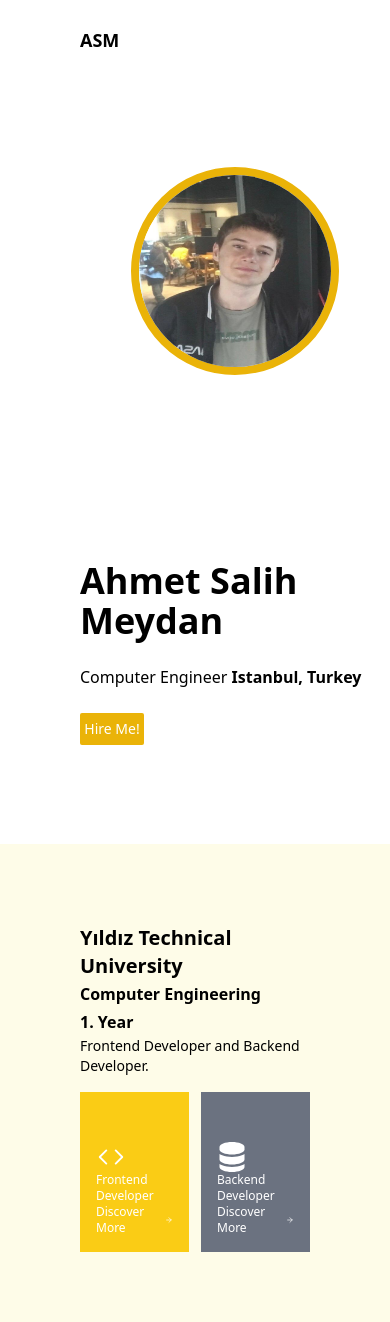
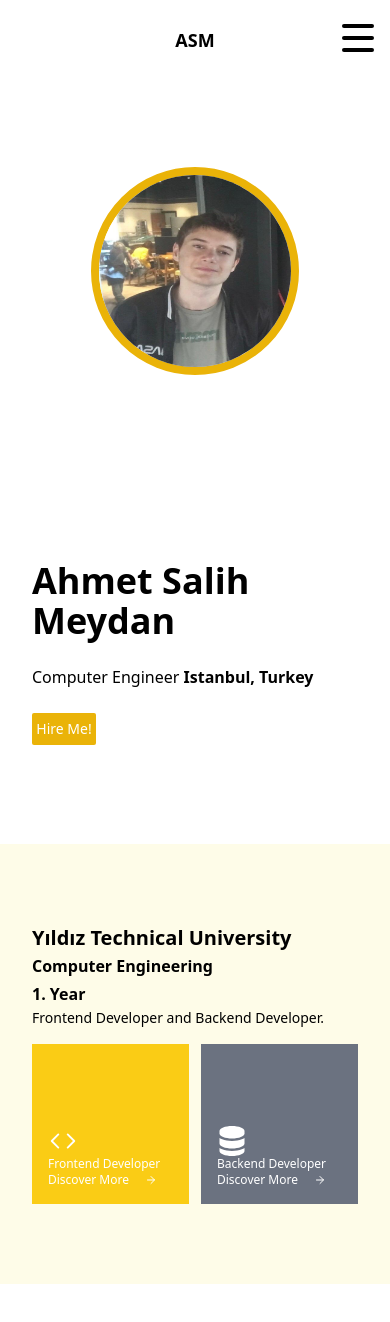
Before and after one commit to asmeydan/portfolio, a Next.js app: page / in a window 390 px wide. Shown: the top 1322 px of the page. After the commit the page ends 1284 px from the top, so only its background shows below. Built offline with nearby package versions, Linux system fonts and the light colour scheme.

Commit message:
responsive navbar

```diff
--- a/components/Cover.js
+++ b/components/Cover.js
@@ -5,7 +5,7 @@ import Image from "next/image";
 
 const Cover = () => {
   return (
-    <div className=" pl-20 bg-white height-screen flex flex-col-reverse md:flex-row">
+    <div className=" px-8 md:px-20 bg-white height-screen flex flex-col-reverse md:flex-row">
       <div className=" flex-1 flex justify-center flex-col gap-6">
         <h1 className=" text-4xl font-bold">Ahmet Salih Meydan</h1>
         <p>
--- a/components/Information.js
+++ b/components/Information.js
@@ -5,7 +5,7 @@ import { BsServer } from "react-icons/bs";
 
 const Skills = () => {
   return (
-    <div className=" p-20 flex flex-col md:flex-row justify-between">
+    <div className=" px-8 py-20 md:px-20 flex flex-col md:flex-row justify-between">
       <div>
         <h1 className=" text-xl font-bold">Yıldız Technical University</h1>
         <p className=" font-semibold leading-7">
--- a/components/Layout.js
+++ b/components/Layout.js
@@ -5,6 +5,7 @@ const Layout = ({children}) => {
   return (
     <div className=' bg-yellow-50 min-h-screen flex flex-col'>
         <Navigation />
+        <div className=' h-20 w-full'></div>
         <main className=' flex-1'>
             {children}
         </main>
--- a/components/Navigation.js
+++ b/components/Navigation.js
@@ -1,19 +1,27 @@
-import React from 'react';
+import React, {  useState } from 'react';
 import Link from 'next/link';
 
 const Navigation = () => {
+  const [open, setOpen] = useState(false);
+
   return (
-    <div className=' flex justify-between items-center px-20 h-20 bg-white'>
+    <div className=' flex fixed w-full justify-between items-center px-8 md:px-20 h-20 bg-white'>
+        <div className=' w-8 h-1'></div>
         <Link href="/" className=' text-lg font-bold'>
             ASM
         </Link>
-        <div className='hidden md:flex gap-14 font-semibold'>
+        <div className={`absolute w-full h-screen transition-all left-0 ${open ? "top-[0px]" : "top-[-100vh]"} flex items-center flex-col bg-slate-800 text-white gap-14 font-semibold pt-40`}>
             <Link href="/skills">
               Skills
             </Link>
             <div>Work</div>
             <div>Contact</div>
         </div>
+        <button className=' w-8 h-8 relative' onClick={()=> setOpen(!open)}>
+          <span className={`w-full h-1 ${open ? " bg-white rotate-45 top-3" : "bg-black top-0"} absolute rounded-full transition-all`}></span>
+          <span className={`w-full h-1 ${open ? " bg-white invisible" : "bg-black"} absolute top-3 rounded-full transition-all`}></span>
+          <span className={`w-full h-1 ${open ? " bg-white rotate-[-45deg] top-3" : "bg-black top-6"} absolute  rounded-full transition-all`}></span>
+        </button>
     </div>
   )
 }
```
